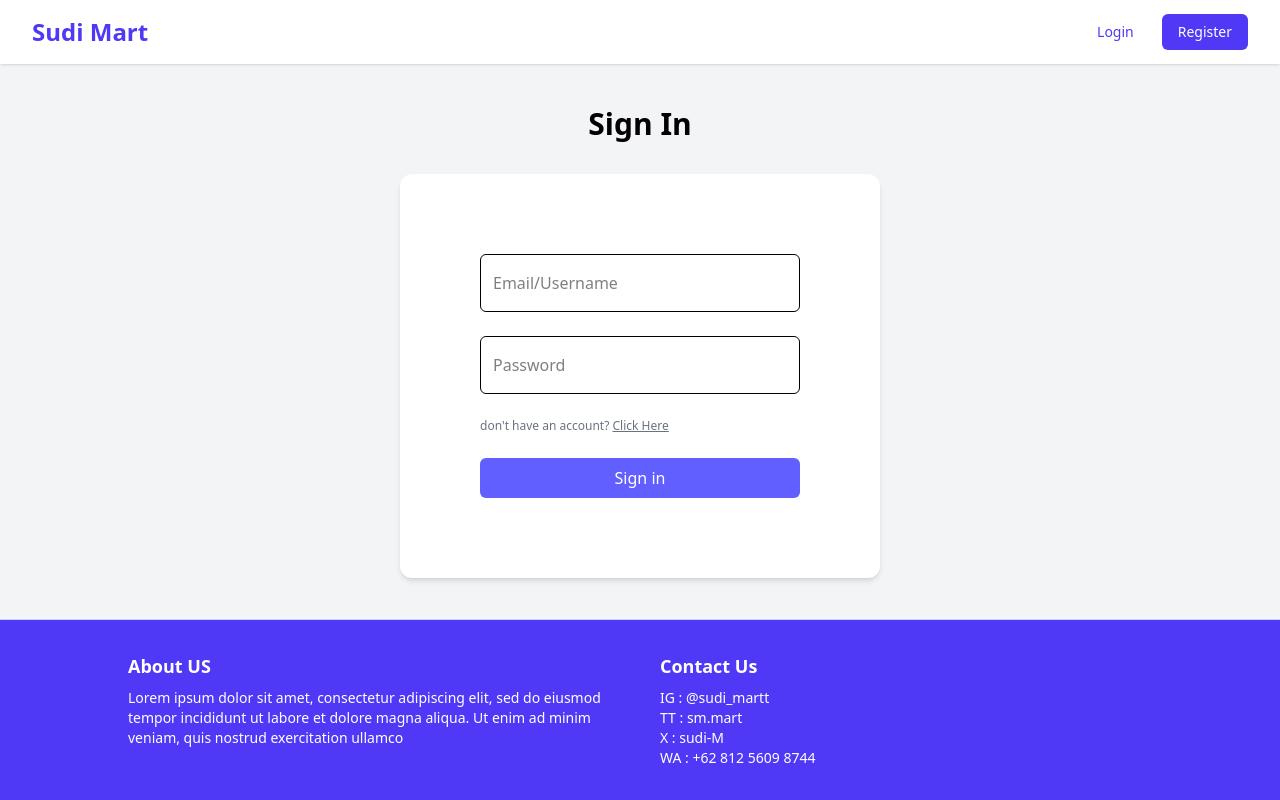
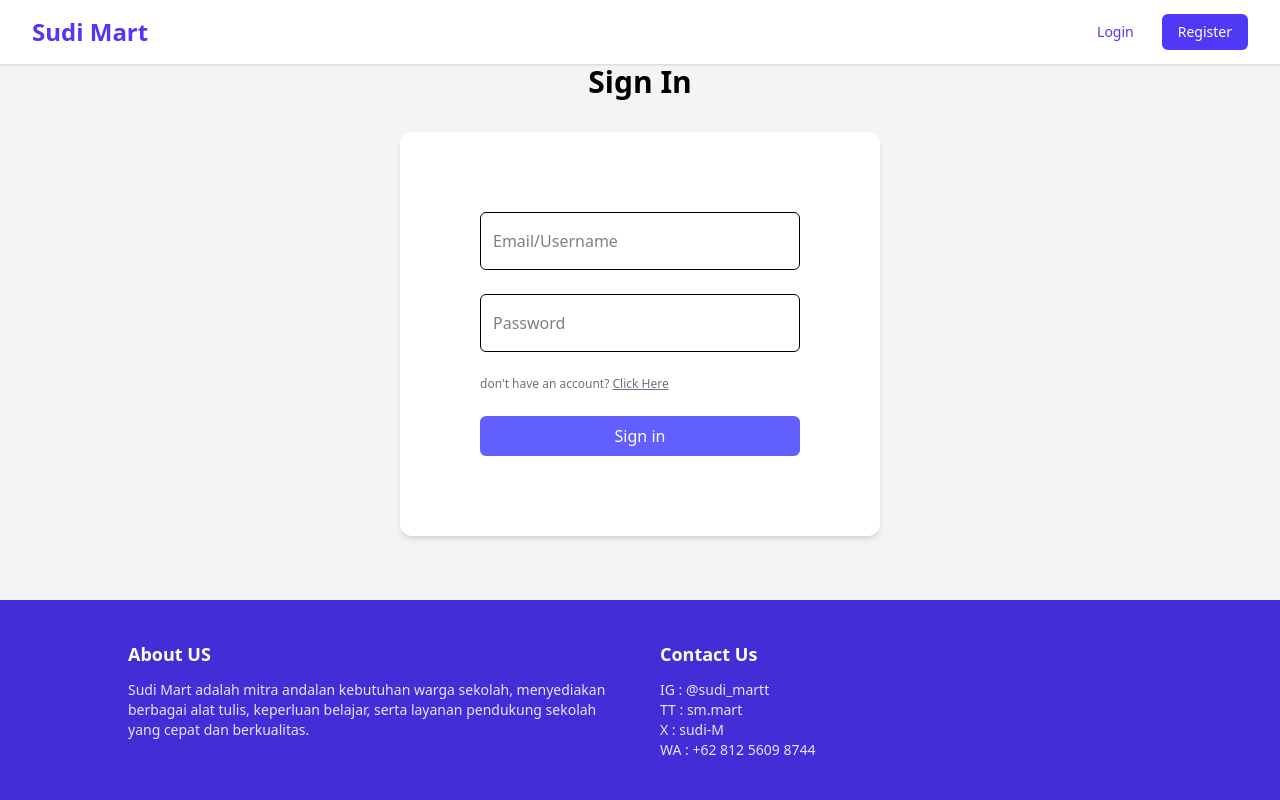
Before and after one commit to Vido-Faresky1122/Simulasi-Eccomerce, a PHP site: page /products in a window 1280 px wide. Run offline with PHP 8.4, Linux system fonts and the light colour scheme.

Commit message:
feat: update footer

```diff
--- a/app/views/users/login.php
+++ b/app/views/users/login.php
@@ -63,24 +63,21 @@
   </main>
 
 
-  <footer class="border-t border-indigo-200 bg-indigo-600 py-8 px-10">
-    <div class="grid md:grid-cols-2 gap-10 max-w-5xl mx-auto ">
-
+  <footer class="mt-16 bg-indigo-700 text-white py-10 px-10">
+    <div class="max-w-5xl mx-auto grid md:grid-cols-2 gap-10">
 
       <div>
-        <h2 class="text-lg text-white font-semibold mb-2">About US</h2>
-        <p class="text-white text-sm">
-          Lorem ipsum dolor sit amet, consectetur adipiscing elit,
-          sed do eiusmod tempor incididunt ut labore et dolore
-          magna aliqua. Ut enim ad minim veniam, quis nostrud
-          exercitation ullamco
+        <h2 class="text-lg font-semibold mb-3">About US</h2>
+        <p class="text-sm text-indigo-100">
+          Sudi Mart adalah mitra andalan kebutuhan warga sekolah,
+          menyediakan berbagai alat tulis, keperluan belajar,
+          serta layanan pendukung sekolah yang cepat dan berkualitas.
         </p>
       </div>
 
-
       <div>
-        <h2 class="text-lg text-white font-semibold mb-2">Contact Us</h2>
-        <p class="text-white text-sm">
+        <h2 class="text-lg font-semibold mb-3">Contact Us</h2>
+        <p class="text-sm text-indigo-100">
           IG : @sudi_martt <br>
           TT : sm.mart <br>
           X : sudi-M <br>
--- a/public/css/output.css
+++ b/public/css/output.css
@@ -7,6 +7,9 @@
       "Segoe UI Emoji", "Segoe UI Symbol", "Noto Color Emoji";
     --font-mono: ui-monospace, SFMono-Regular, Menlo, Monaco, Consolas, "Liberation Mono",
       "Courier New", monospace;
+    --color-yellow-300: oklch(90.5% 0.182 98.111);
+    --color-indigo-50: oklch(96.2% 0.018 272.314);
+    --color-indigo-100: oklch(93% 0.034 272.788);
     --color-indigo-200: oklch(87% 0.065 274.039);
     --color-indigo-400: oklch(67.3% 0.182 276.935);
     --color-indigo-500: oklch(58.5% 0.233 277.117);
@@ -16,6 +19,7 @@
     --color-gray-100: oklch(96.7% 0.003 264.542);
     --color-gray-500: oklch(55.1% 0.027 264.364);
     --color-gray-600: oklch(44.6% 0.03 256.802);
+    --color-gray-700: oklch(37.3% 0.034 259.733);
     --color-white: #fff;
     --spacing: 0.25rem;
     --container-5xl: 64rem;
@@ -491,6 +456,18 @@
   }
   .text-gray-500 {
     color: var(--color-gray-500);
+  }
+  .text-gray-600 {
+    color: var(--color-gray-600);
+  }
+  .text-gray-700 {
+    color: var(--color-gray-700);
+  }
+  .text-indigo-100 {
+    color: var(--color-indigo-100);
+  }
+  .text-indigo-500 {
+    color: var(--color-indigo-500);
   }
   .text-indigo-600 {
     color: var(--color-indigo-600);
```
Also changed, not shown: other parts of public/css/output.css (+9 -48 lines), app/views/products/show.php (+0 -11 lines), app/views/users/register.php (+9 -12 lines).
